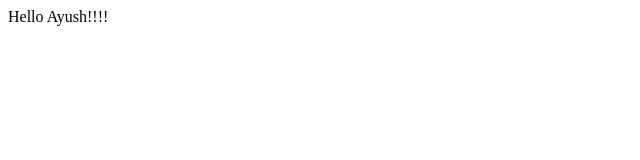
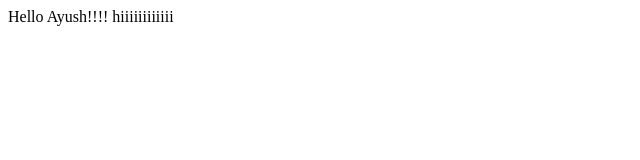
Before and after one commit to ayush1428/DevOps, a plain HTML site: page index.html in a window 1280 px wide. Shown: the full height of the page, 0-640 px from the left. Drawn offline with Linux system fonts and the light colour scheme.

Commit message:
Update index.html

```diff
--- a/index.html
+++ b/index.html
@@ -7,5 +7,7 @@
 </head>
 <body>
     Hello Ayush!!!!
+
+    hiiiiiiiiiiii
 </body>
 </html>
```
